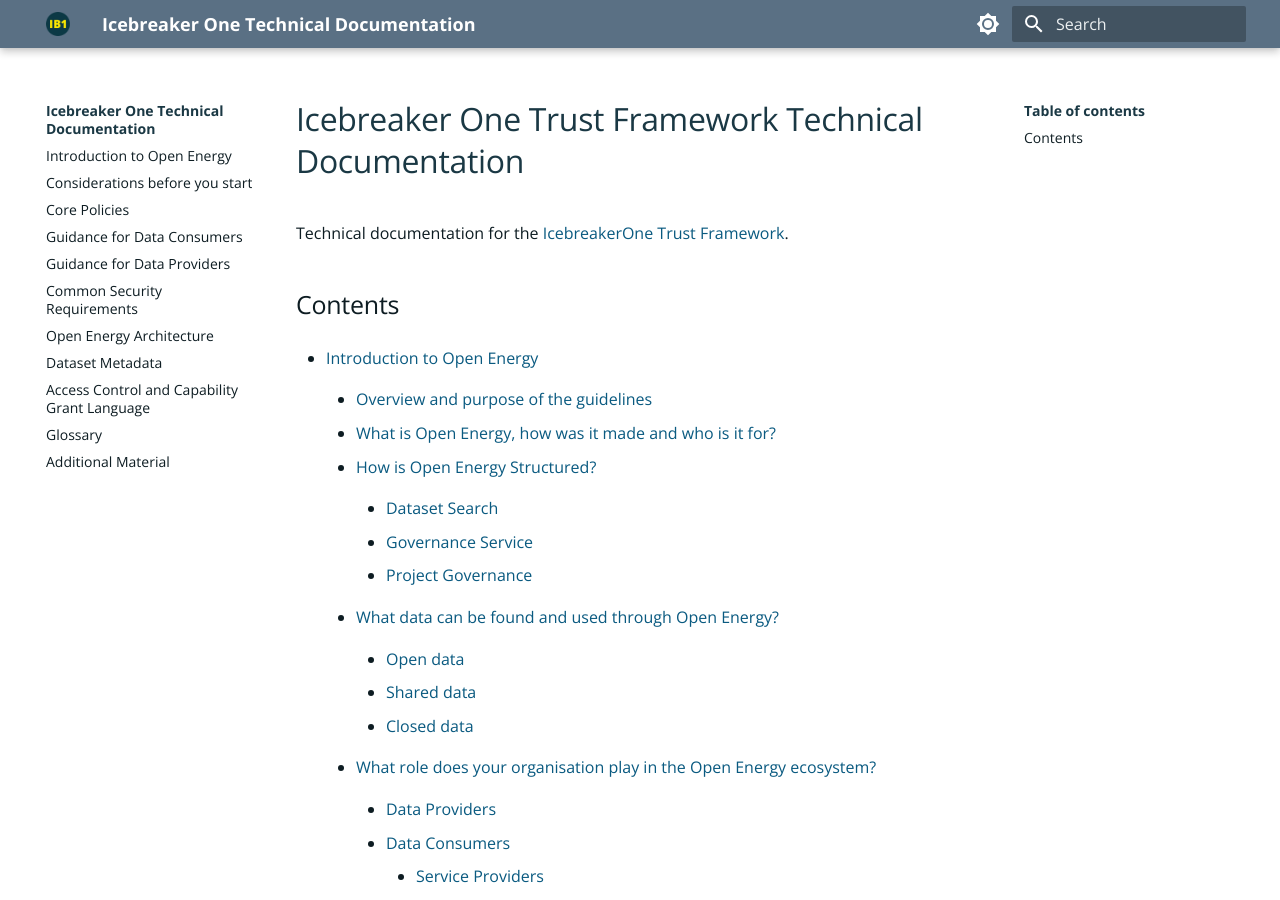
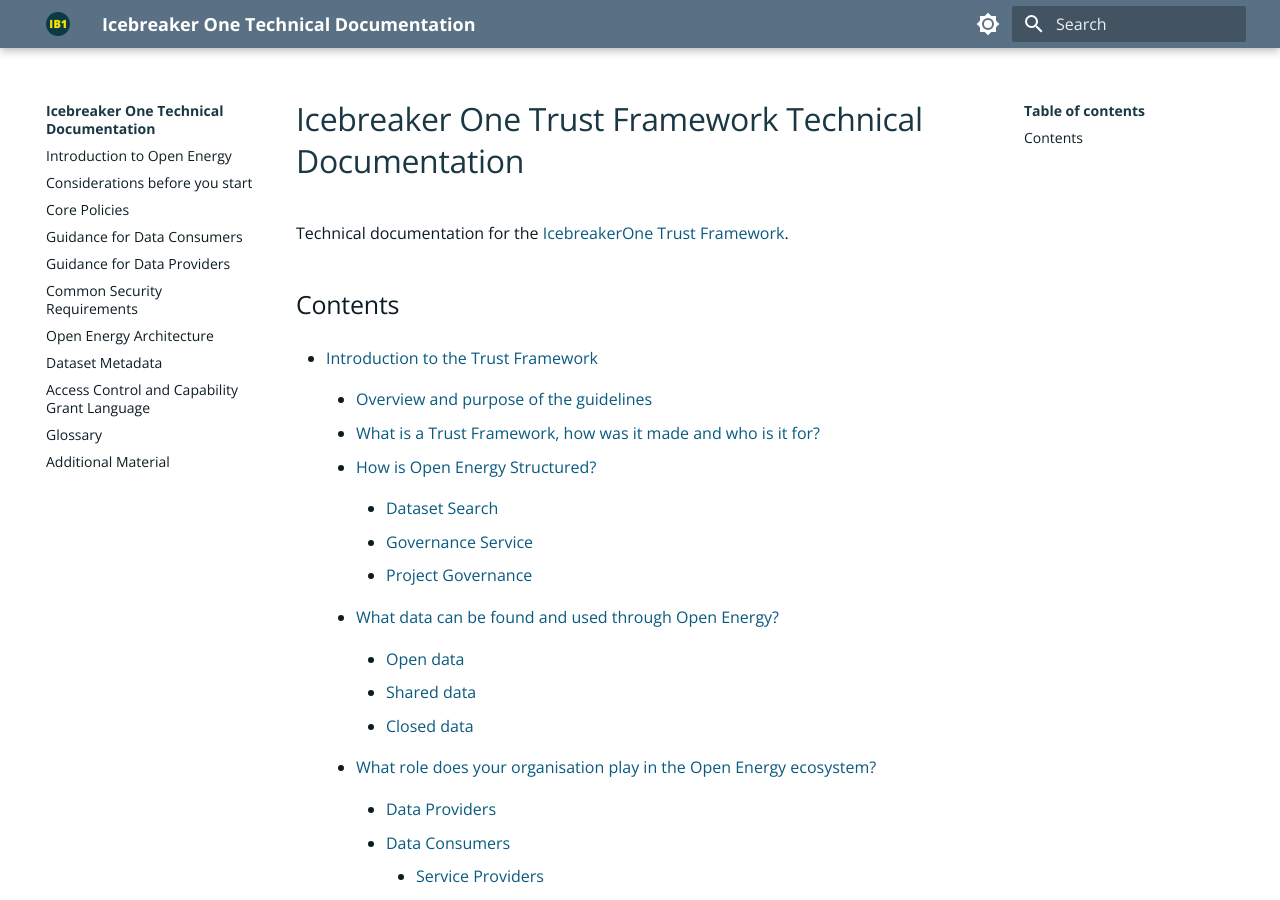
Before and after one commit to icebreakerone/ib1-technical-docs, an MkDocs documentation site: the page built from docs/index.md, in a window 1280 px wide and 900 px high. Built offline with MkDocs 1.6.1 and Material for MkDocs 9.7.7, drawn with Linux system fonts in a browser that asks for light colours; the version menu is left out.

Commit message:
docs/index.md updated from https://stackedit.net/

```diff
--- a/docs/index.md
+++ b/docs/index.md
@@ -1,17 +1,17 @@
 # Icebreaker One Trust Framework Technical Documentation
 
-Technical documentation for the [IcebreakerOne](https://icebreakerone.org) [Trust Framework](https://icebreakerone.org/).
+Technical documentation for the [IcebreakerOne](https://icebreakerone.org) [Trust Framework](https://icebreakerone.org/ib1-trust-framework-for-data-sharing/).
 
 ## Contents
 
 
-* [Introduction to Open Energy](ops_guidelines/introduction.md)
+* [Introduction to the Trust Framework](ops_guidelines/introduction.md)
 
 
     * [Overview and purpose of the guidelines](ops_guidelines/introduction.md#overview-and-purpose-of-the-guidelines)
 
 
-    * [What is Open Energy, how was it made and who is it for?](ops_guidelines/introduction.md#what-is-open-energy-how-was-it-made-and-who-is-it-for)
+    * [What is a Trust Framework, how was it made and who is it for?](ops_guidelines/introduction.md#what-is-open-energy-how-was-it-made-and-who-is-it-for)
 
 
     * [How is Open Energy Structured?](ops_guidelines/introduction.md#how-is-open-energy-structured)
```
Also changed, not shown: other parts of docs/index.md (+1 -1 lines).
